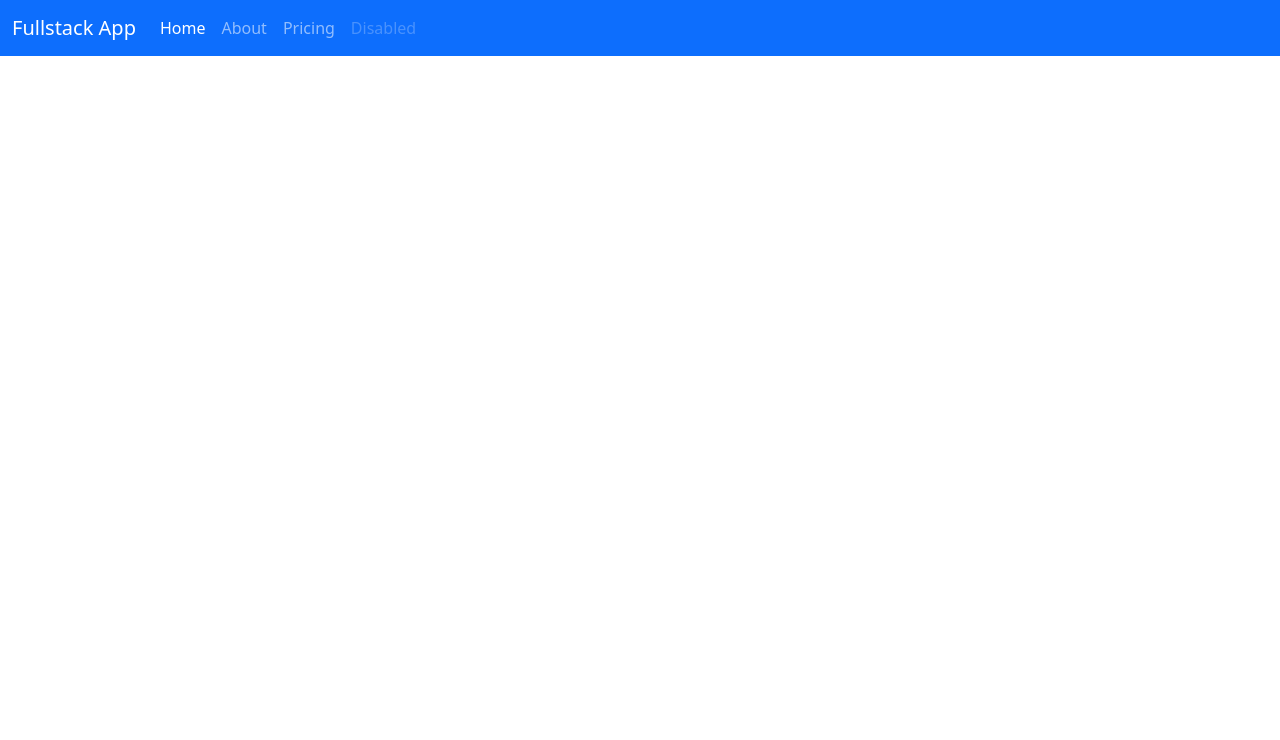
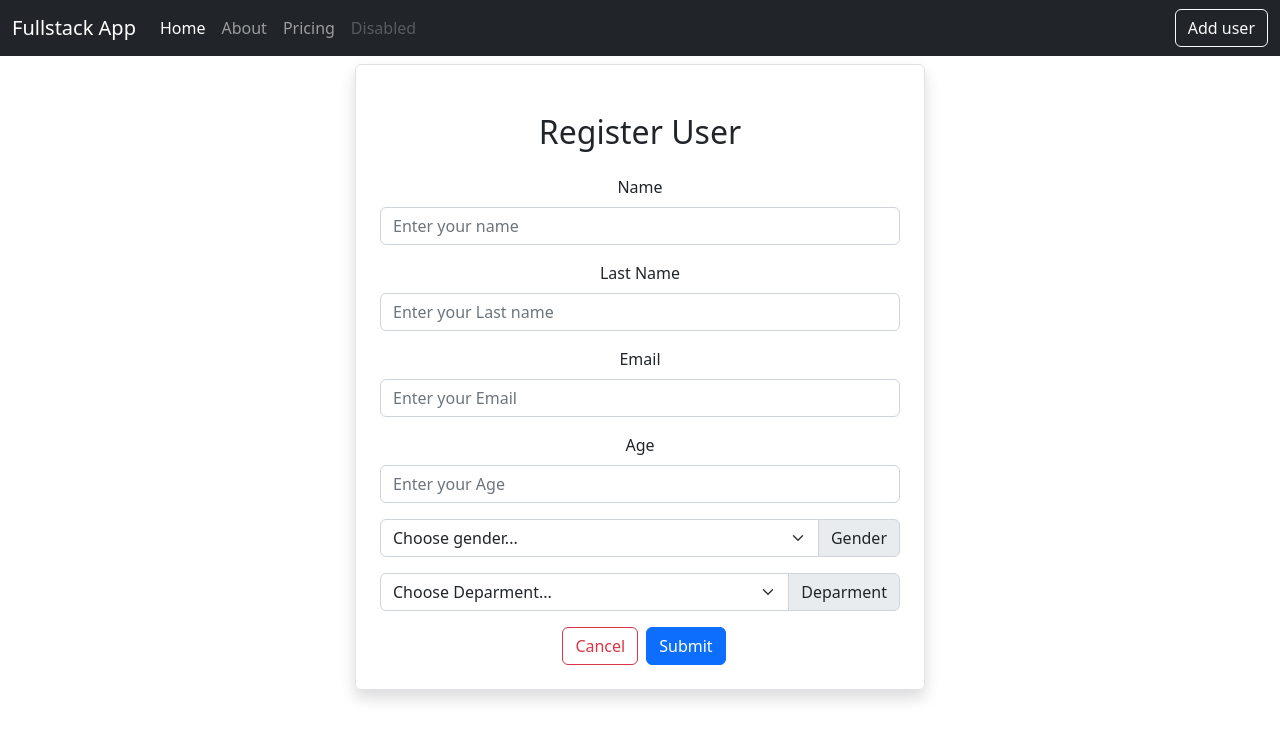
Before and after one commit to anngelRuiz/React-frontend-CRUD, a React (Create React App) app: page /adduser in a window 1280 px wide. Shown: the top 740 px of the page. Built offline with nearby package versions, Linux system fonts and the light colour scheme.

Commit message:
Adde user implemented

```diff
--- a/src/App.js
+++ b/src/App.js
@@ -1,12 +1,13 @@
 import React from 'react';
 import { BrowserRouter as Router, Routes, Route } from 'react-router-dom';
+
+import "../node_modules/bootstrap/dist/css/bootstrap.min.css";
 
 import Navbar from './components/Navbar/Navbar';
 import Home from './pages/Home';
 import About from './pages/About';
+import AddUser from './users/AddUser';
 
-//import "bootstrap/dist/css/bootstrap.min.css";
-import "../node_modules/bootstrap/dist/css/bootstrap.min.css";
 
 function App() {
 
@@ -17,6 +18,7 @@ function App() {
         <Routes>
           <Route path='/' element= {<Home/>}></Route>
           <Route path= "/about" element={<About/>}></Route>
+          <Route path= "/adduser" element={<AddUser/>}></Route>
         </Routes>
       </Router>
     </>
--- a/src/components/Navbar/Navbar.js
+++ b/src/components/Navbar/Navbar.js
@@ -1,8 +1,9 @@
 import React from "react";
+import {Link} from "react-router-dom";
 
 export default function Navbar() {
   return (
-    <nav className="navbar navbar-expand-lg navbar-dark bg-primary">
+    <nav class="navbar navbar-expand-md navbar-dark bg-dark">
       <div className="container-fluid">
         <a className="navbar-brand" href="#">
           Fullstack App
@@ -39,7 +40,10 @@ export default function Navbar() {
               <a className="nav-link disabled">Disabled</a>
             </li>
           </ul>
+
         </div>
+        <Link className="btn btn-outline-light" to="/adduser">Add user</Link>
+
       </div>
     </nav>
   );
--- a/src/pages/Home.js
+++ b/src/pages/Home.js
@@ -26,6 +26,7 @@ export default function Home() {
               <th scope="col">Age</th>
               <th scope="col">Gender</th>
               <th scope="col">Department</th>
+              <th scope="col">Actions</th>
             </tr>
           </thead>
           <tbody>
@@ -38,6 +39,11 @@ export default function Home() {
                 <td>{user.age}</td>
                 <td>{user.gender}</td>
                 <td>{user.deparment}</td>
+                <td>
+                  <button className="btn btn-primary mx-2">View</button>
+                  <button className="btn btn-outline-primary mx-2">Edit</button>
+                  <button className="btn btn-danger mx-2">Delete</button>
+                </td>
               </tr>
             ))}
           </tbody>
--- /dev/null
+++ b/src/users/AddUser.js
@@ -0,0 +1,81 @@
+import React, { useState} from 'react';
+import axios from 'axios';
+import {Link, useNavigate } from 'react-router-dom';
+
+export default function AddUser() {
+
+  let navigate = useNavigate()
+
+  const [user, setUser] = useState({
+    name:"",
+    lastName:"",
+    email:"",
+    age: "",
+    gender: "",
+    deparment: ""
+  });
+
+  const {name, lastName, email, age, gender, deparment} = user;
+
+  const onInputChange = (e) =>{
+      setUser({...user, [e.target.name]: e.target.value});
+  };
+
+  const onSubmit = async (e) => {
+    e.preventDefault();
+    await axios.post("http://localhost:8080/user", user);
+    navigate("/");
+  };
+
+
+  return (
+    <div className='container text-center'>
+      <div className='row'>
+        <div className='col-md-6 offset-md-3 border rounded p-4 mt-2 shadow'>
+          <h2 className='text-center m-4'>Register User</h2>
+          <form onSubmit={(e) => {onSubmit(e)}}>
+            <div className='mb-3'>
+              <label htmlFor='Name' className='form-label'>Name</label>
+              <input type={"text"} className='form-control' placeholder='Enter your name' name="name" value={name} onChange={(e) => onInputChange(e)}></input>
+            </div>
+            <div className='mb-3'>
+              <label htmlFor='lastName' className='form-label'>Last Name</label>
+              <input type={"text"} className='form-control' placeholder='Enter your Last name' name="lastName" value={lastName} onChange={(e) => onInputChange(e)}></input>
+            </div>
+            <div className='mb-3'>
+              <label htmlFor='email' className='form-label'>Email</label>
+              <input type={"text"} className='form-control' placeholder='Enter your Email' name="email" value={email} onChange={(e) => onInputChange(e)}></input>
+            </div>
+            <div className='mb-3'>
+              <label htmlFor='age' className='form-label'>Age</label>
+              <input type={"number"} className='form-control' placeholder='Enter your Age' name="age" value={age} onChange={(e) => onInputChange(e)}></input>
+            </div>
+            <div class="input-group mb-3">
+            <select class="form-select" id="inputGender" name="gender" value={gender} onChange={(e) => onInputChange(e)}>
+              <option>Choose gender...</option>
+              <option value="Female">Female</option>
+              <option value="Male">Male</option>
+              <option value="Other">Other</option>
+            </select>
+            <label class="input-group-text" for="inputGender">Gender</label>
+          </div>
+
+          <div class="input-group mb-3">
+            <select class="form-select" id="inputDepartment" name="deparment" value={deparment} onChange={(e) => onInputChange(e)}>
+              <option>Choose Deparment...</option>
+              <option value="IT">IT</option>
+              <option value="ACCOUNT">ACCOUNT</option>
+              <option value="CALL">CALL</option>
+            </select>
+            <label class="input-group-text" for="inputDepartment">Deparment</label>
+          </div>
+
+            <Link className='btn btn-outline-danger mx-2' to="/">Cancel</Link>
+            <button type="submit" className='btn btn-primary'>Submit</button>
+          </form>
+        </div>
+
+      </div>
+    </div>
+  )
+}
```
